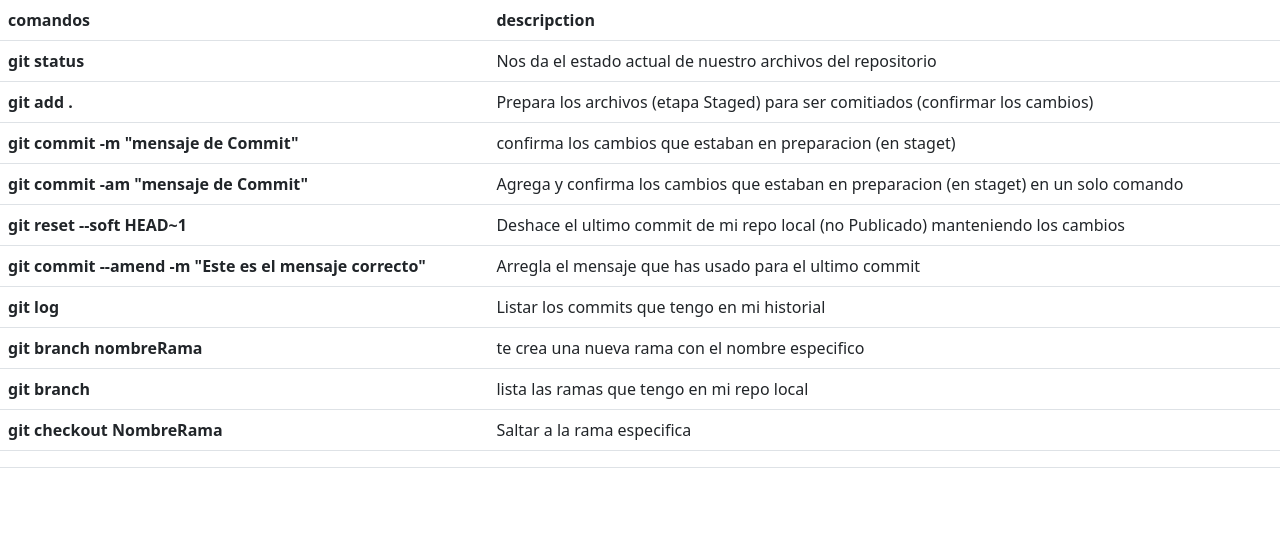
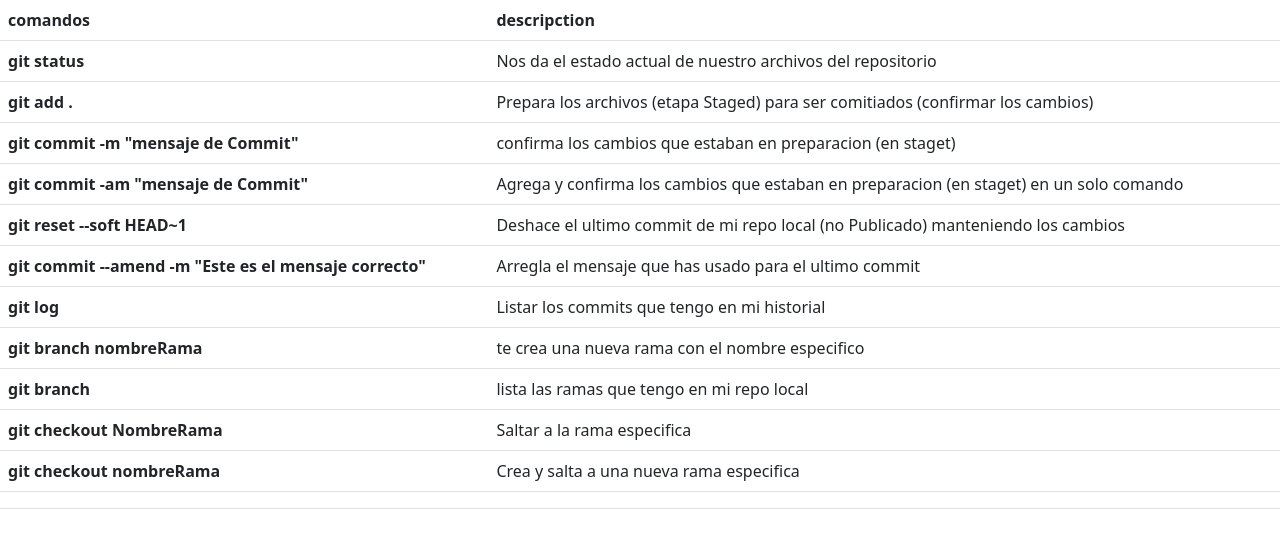
Before and after one commit to Gustavoadolfogjvv/PracticaGit66i, a plain HTML site: page index.html in a window 1280 px wide. Drawn offline with nearby package versions, Linux system fonts and the light colour scheme.

Commit message:
add checkout -b command

```diff
--- a/index.html
+++ b/index.html
@@ -63,6 +63,10 @@
                     <td>Saltar a la rama especifica</td>
                 </tr>
                 <tr>
+                    <th scope="row">git checkout nombreRama</th>
+                    <td>Crea y salta a una nueva rama especifica</td>
+                </tr>
+                <tr>
                     <th scope="row"></th>
                     <td></td>
                 </tr>
```
